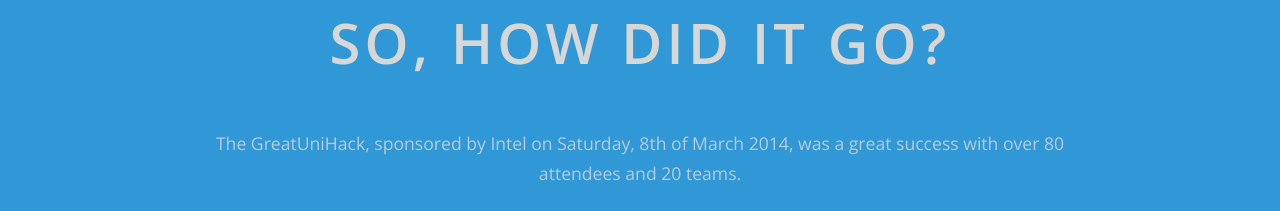
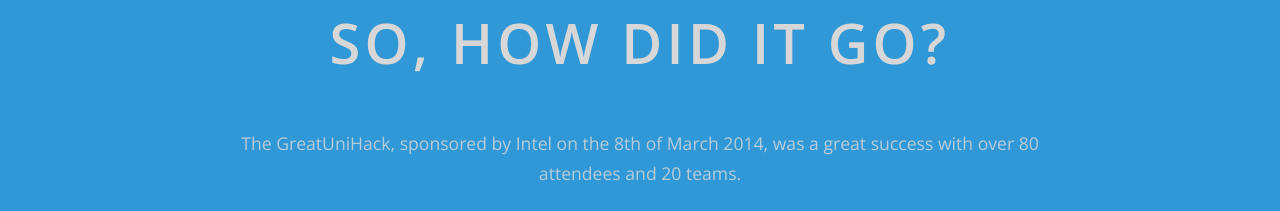
Before and after one commit to greatunihack/2014, a plain HTML site: page index.html in a window 1280 px wide. Shown: the part 880-1091 px from the top of the page. Drawn offline with nearby package versions, Linux system fonts and the light colour scheme; some packages are replaced by stand-ins of ours; no server answers; a script that the page names is missing.

Commit message:
fix typo

```diff
--- a/index.html
+++ b/index.html
@@ -72,7 +72,7 @@ A brief summary of the event!
 SO, HOW DID IT GO?
 </h1>
 <p class="undertitle">
-The GreatUniHack, sponsored by Intel on Saturday, 8th of March 2014, was a great success with over 80 attendees and 20 teams.
+The GreatUniHack, sponsored by Intel on the 8th of March 2014, was a great success with over 80 attendees and 20 teams.
 </p>
 <p>You can find a detailed run down of the event on the <a style="color:white" target="_blank" href="http://twitter.com/greatunihack/">@GreatUniHack twitter</a> account and on <a style="color:white" href="http://deskand.co/greatunihack/" target="_blank">Desk and Co's</a> live blog of the event.</p>
 </div>
```
